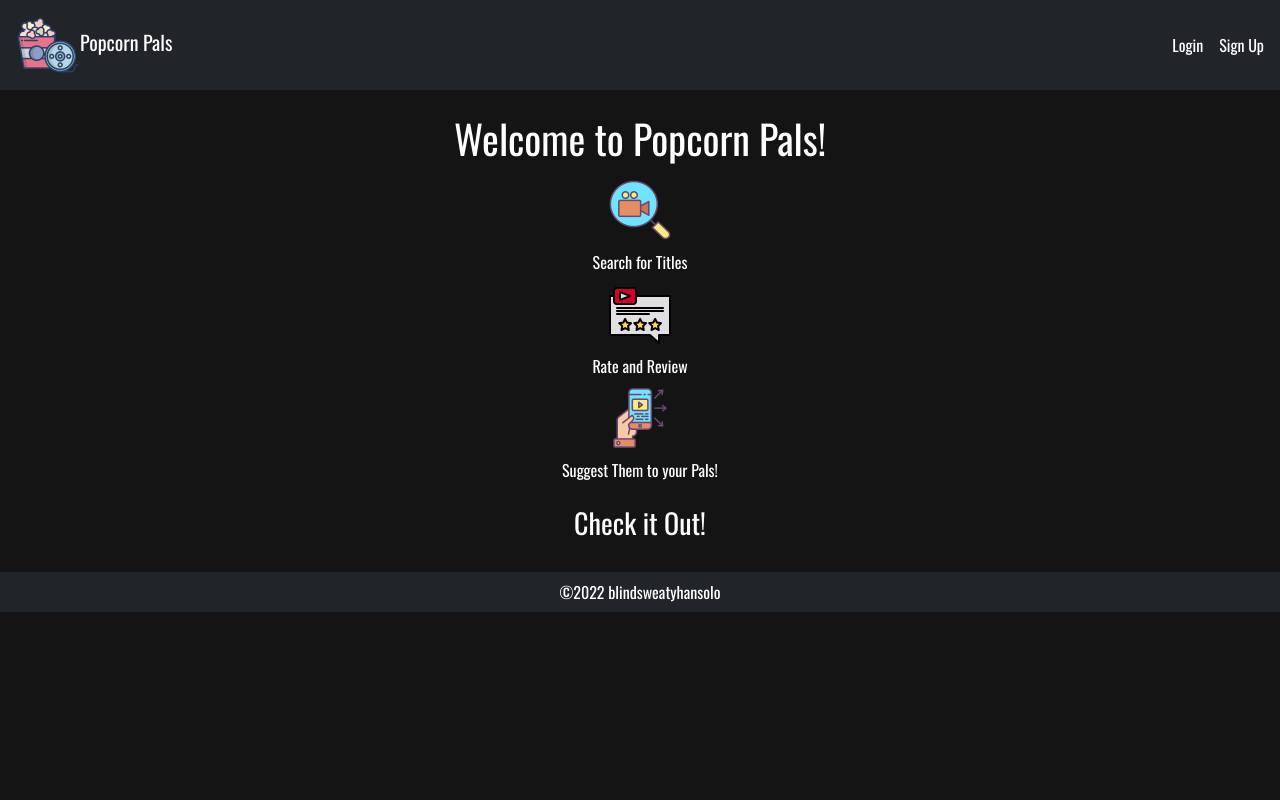
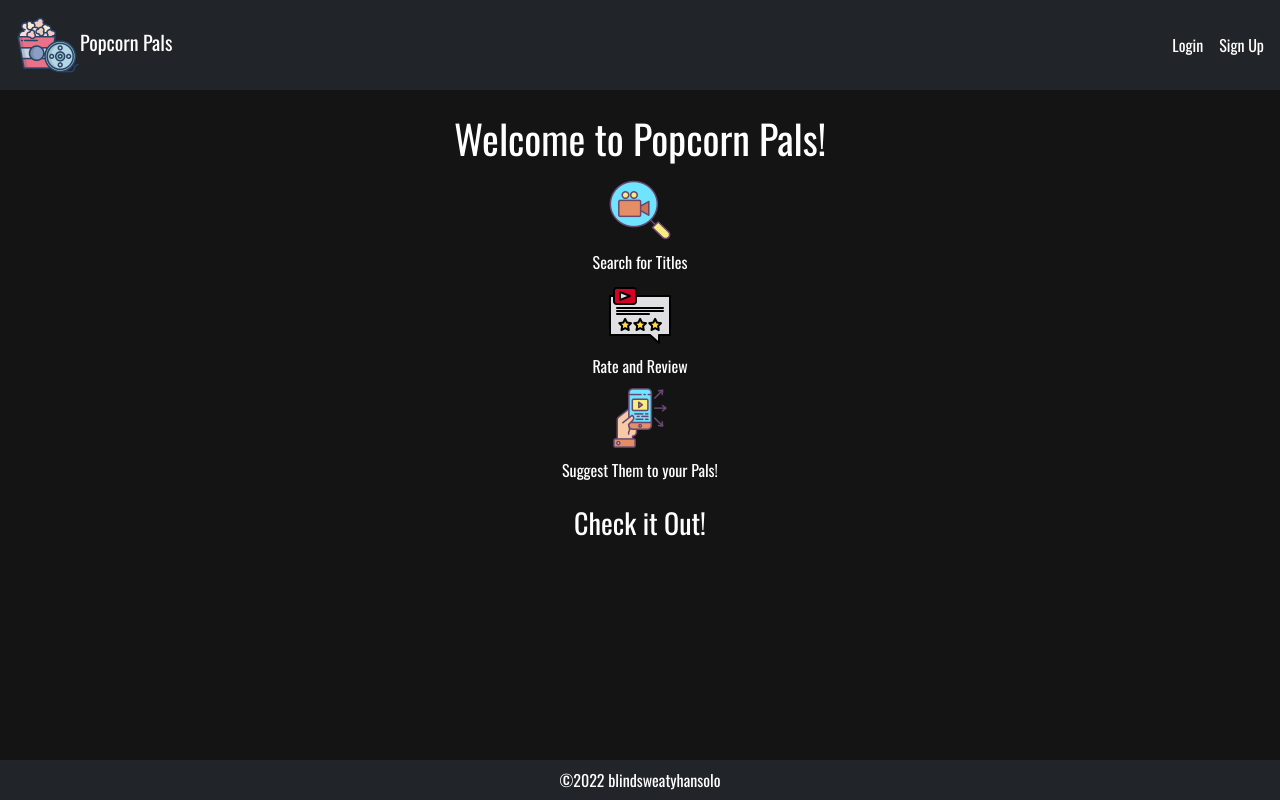
Before and after one commit to blindsweatyhansolo/popcornpals, a React (Create React App) app in the folder client/: page / in a window 1280 px wide. Built offline with nearby package versions, Linux system fonts and the light colour scheme.

Commit message:
bug fixes

```diff
--- a/client/src/components/Footer/index.js
+++ b/client/src/components/Footer/index.js
@@ -1,6 +1,6 @@
 const Footer = () => {
   return (
-    <footer className='w-100 bg-dark p-2 mt-4 text-center'>
+    <footer className='w-100 bg-dark p-2 mt-4 text-center fixed-bottom'>
       <div className="container">
         &copy;2022 <a href="https://github.com/blindsweatyhansolo" target="_blank" rel="noreferrer">blindsweatyhansolo</a>
       </div>
--- a/client/src/components/RatingList/index.js
+++ b/client/src/components/RatingList/index.js
@@ -55,8 +55,8 @@ const RatingList = (props) => {
                 <div>
                   <Link to={`/profile/${rating.user}`}>
                     <p><i className="bi bi-person-video2"></i> {rating.user}</p>
+                  </Link>
                     <p>Rating: {rating.rating}</p>
-                  </Link>
                   <p className="col-12">{rating.reviewBody}</p>
                 </div>
               </div>
--- a/client/src/components/SuggestionList/index.js
+++ b/client/src/components/SuggestionList/index.js
@@ -23,7 +23,7 @@ const SuggestionList = (props) => {
       searchValue.map(async (value) => {
         const imdbID = value;
 
-        const url = `http://www.omdbapi.com/?i=${imdbID}&apikey=b389d5bc`;
+        const url = `https://www.omdbapi.com/?i=${imdbID}&apikey=b389d5bc`;
 
         const suggestionResponse = await fetch(url);
         const suggestionResponseJson = await suggestionResponse.json();
```
